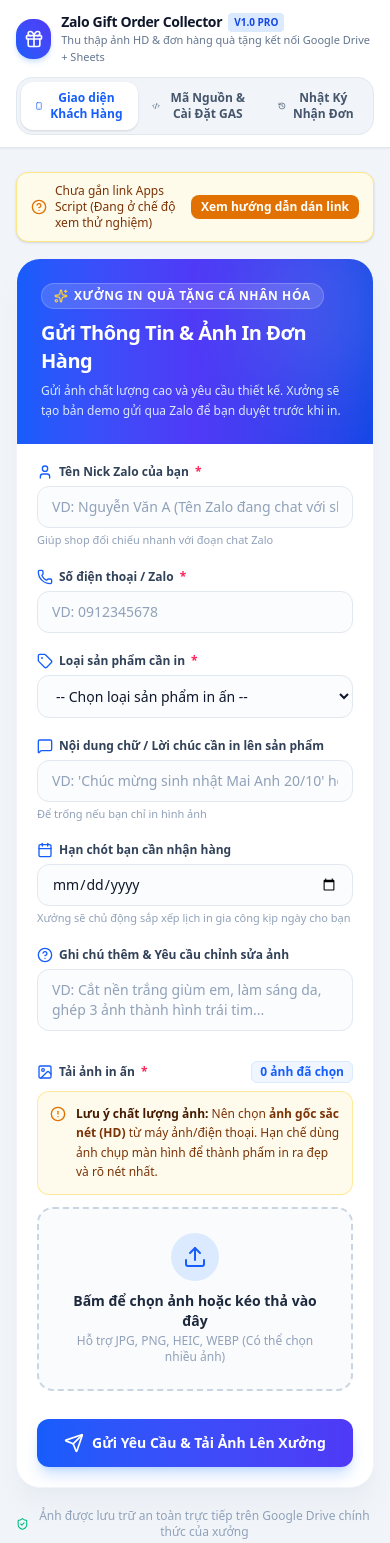
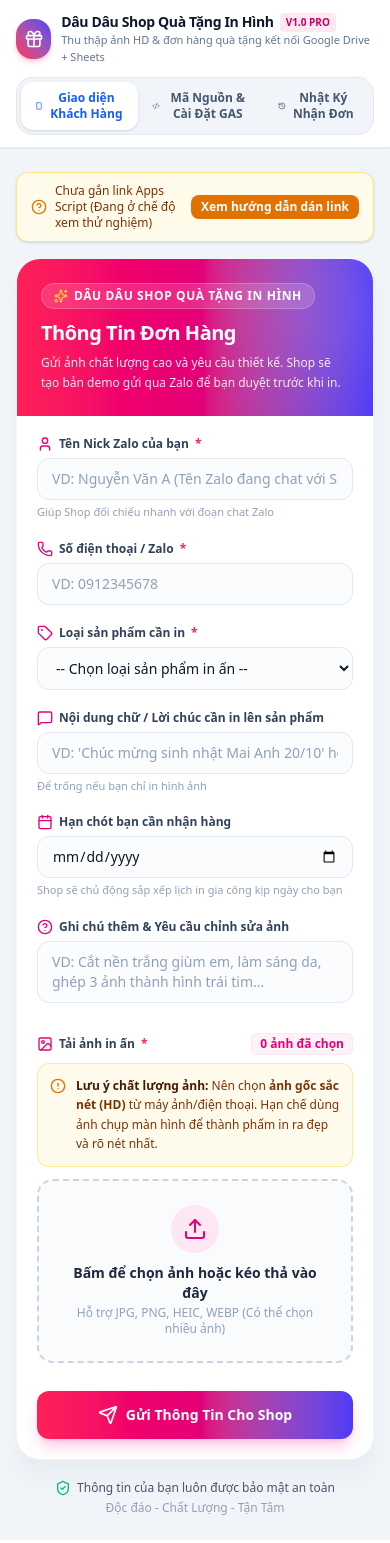
Before and after one commit to nhatminhbf24/order-daudau, a React (Vite) app: page / in a window 390 px wide. Shown: the top 1543 px of the page. Built offline with nearby package versions, Linux system fonts and the light colour scheme.

Commit message:
chore: rebrand application to Dâu Dâu Shop
Update brand name, UI color scheme, and copy across the
application to reflect the Dâu Dâu Shop identity.

```diff
--- a/index.html
+++ b/index.html
@@ -3,9 +3,9 @@
   <head>
     <meta charset="UTF-8" />
     <meta name="viewport" content="width=device-width, initial-scale=1.0" />
-    <title>My Google AI Studio App</title>
-    <meta name="description" content="An application built with Google AI Studio." />
-    <meta property="og:title" content="My Google AI Studio App" />
+    <title>Dâu Dâu Shop Quà Tặng In Hình - Đơn Hàng & Ảnh In</title>
+    <meta name="description" content="Hệ thống tiếp nhận thông tin đơn hàng và ảnh in quà tặng cá nhân hóa cho Dâu Dâu Shop" />
+    <meta property="og:title" content="Dâu Dâu Shop Quà Tặng In Hình" />
     <meta property="og:description" content="An application built with Google AI Studio." />
     <meta property="og:type" content="website" />
     <meta name="twitter:card" content="summary_large_image" />
--- a/metadata.json
+++ b/metadata.json
@@ -1,6 +1,6 @@
 {
-  "name": "Zalo Gift Order Collector",
-  "description": "Hệ thống thu thập đơn hàng và ảnh in chất lượng cao cho xưởng in quà tặng cá nhân hóa qua Zalo kết nối Google Drive & Sheets",
+  "name": "Dâu Dâu Shop Quà Tặng In Hình",
+  "description": "Hệ thống tiếp nhận thông tin đơn hàng và ảnh in quà tặng cá nhân hóa cho Dâu Dâu Shop kết nối Google Drive & Sheets",
   "requestFramePermissions": [],
   "majorCapabilities": ["MAJOR_CAPABILITY_SERVER_SIDE_GEMINI_API"]
 }
--- a/public/standalone-order-form.html
+++ b/public/standalone-order-form.html
@@ -47,7 +47,7 @@
   <!-- =============================================================== -->
 
   <!-- Top Header / Banner -->
-  <header class="bg-gradient-to-r from-blue-600 via-indigo-600 to-blue-700 text-white pt-8 pb-14 px-4 shadow-md relative overflow-hidden">
+  <header class="bg-gradient-to-r from-rose-500 via-pink-600 to-indigo-600 text-white pt-8 pb-14 px-4 shadow-md relative overflow-hidden">
     <!-- Background subtle circles -->
     <div class="absolute -right-10 -top-10 w-48 h-48 bg-white/10 rounded-full blur-2xl pointer-events-none"></div>
     <div class="absolute -left-10 -bottom-10 w-48 h-48 bg-white/10 rounded-full blur-2xl pointer-events-none"></div>
@@ -57,11 +57,11 @@
         <svg class="w-4 h-4 text-amber-300" fill="currentColor" viewBox="0 0 20 20">
           <path d="M9.049 2.927c.3-.921 1.603-.921 1.902 0l1.07 3.292a1 1 0 00.95.69h3.462c.969 0 1.371 1.24.588 1.81l-2.8 2.034a1 1 0 00-.364 1.118l1.07 3.292c.3.921-.755 1.688-1.54 1.118l-2.8-2.034a1 1 0 00-1.175 0l-2.8 2.034c-.784.57-1.838-.197-1.539-1.118l1.07-3.292a1 1 0 00-.364-1.118L2.98 8.72c-.783-.57-.38-1.81.588-1.81h3.461a1 1 0 00.951-.69l1.07-3.292z"></path>
         </svg>
-        Xưởng In Quà Tặng Cá Nhân Hóa
+        Dâu Dâu Shop Quà Tặng In Hình
       </div>
-      <h1 class="text-2xl sm:text-3xl font-extrabold tracking-tight mb-2">Gửi Thông Tin & Ảnh In Đơn Hàng</h1>
-      <p class="text-blue-100 text-sm max-w-sm mx-auto leading-relaxed">
-        Tải ảnh gốc độ nét cao và yêu cầu in ấn để xưởng lên mẫu thiết kế gửi lại bạn qua Zalo duyệt trước khi in.
+      <h1 class="text-2xl sm:text-3xl font-extrabold tracking-tight mb-2">Thông Tin Đơn Hàng</h1>
+      <p class="text-pink-100 text-sm max-w-sm mx-auto leading-relaxed">
+        Tải ảnh gốc độ nét cao và yêu cầu in ấn để Shop lên mẫu thiết kế gửi lại bạn qua Zalo duyệt trước khi in.
       </p>
     </div>
   </header>
@@ -158,9 +158,9 @@
             type="date"
             id="deadline"
             name="deadline"
-            class="w-full px-3.5 py-2.5 rounded-xl border border-slate-200 bg-slate-50/50 text-slate-900 text-sm focus:bg-white focus:outline-none focus:ring-2 focus:ring-blue-500 focus:border-transparent transition-all cursor-pointer"
+            class="w-full px-3.5 py-2.5 rounded-xl border border-slate-200 bg-slate-50/50 text-slate-900 text-sm focus:bg-white focus:outline-none focus:ring-2 focus:ring-pink-500 focus:border-transparent transition-all cursor-pointer"
           >
-          <p class="text-xs text-slate-400 mt-1">Giúp xưởng ưu tiên tiến độ gia công kịp ngày tặng của bạn</p>
+          <p class="text-xs text-slate-400 mt-1">Giúp Shop ưu tiên tiến độ gia công kịp ngày tặng của bạn</p>
         </div>
 
         <!-- 6. Ghi chú / Yêu cầu thiết kế -->
@@ -173,7 +173,7 @@
             name="notes"
             rows="3"
             placeholder="VD: Cắt ghép nền sáng hơn, xếp 3 ảnh thành hàng ngang, chỉnh da sáng tự nhiên..."
-            class="w-full px-3.5 py-2.5 rounded-xl border border-slate-200 bg-slate-50/50 text-slate-900 text-sm focus:bg-white focus:outline-none focus:ring-2 focus:ring-blue-500 focus:border-transparent transition-all placeholder:text-slate-400 resize-none"
+            class="w-full px-3.5 py-2.5 rounded-xl border border-slate-200 bg-slate-50/50 text-slate-900 text-sm focus:bg-white focus:outline-none focus:ring-2 focus:ring-pink-500 focus:border-transparent transition-all placeholder:text-slate-400 resize-none"
           ></textarea>
         </div>
 
@@ -183,7 +183,7 @@
             <label class="block text-sm font-semibold text-slate-700">
               Chọn ảnh in ấn <span class="text-rose-500">*</span>
             </label>
-            <span id="imageCounter" class="text-xs font-semibold px-2 py-0.5 bg-blue-50 text-blue-600 rounded-md">
+            <span id="imageCounter" class="text-xs font-semibold px-2 py-0.5 bg-pink-50 text-pink-600 rounded-md">
               0 ảnh đã chọn
             </span>
           </div>
@@ -201,7 +201,7 @@
           <!-- Dropzone Input -->
           <div
             id="dropzone"
-            class="border-2 border-dashed border-slate-300 hover:border-blue-500 bg-slate-50/70 hover:bg-blue-50/30 rounded-2xl p-6 text-center cursor-pointer transition-all flex flex-col items-center justify-center relative group"
+            class="border-2 border-dashed border-slate-300 hover:border-pink-500 bg-slate-50/70 hover:bg-pink-50/30 rounded-2xl p-6 text-center cursor-pointer transition-all flex flex-col items-center justify-center relative group"
             onclick="document.getElementById('fileInput').click()"
             ondragover="handleDragOver(event)"
             ondragleave="handleDragLeave(event)"
@@ -215,7 +215,7 @@
               class="hidden"
               onchange="handleFileSelect(event)"
             >
-            <div class="w-12 h-12 rounded-full bg-blue-100 text-blue-600 flex items-center justify-center mb-2.5 group-hover:scale-110 transition-transform">
+            <div class="w-12 h-12 rounded-full bg-pink-100 text-pink-600 flex items-center justify-center mb-2.5 group-hover:scale-110 transition-transform">
               <svg class="w-6 h-6" fill="none" stroke="currentColor" viewBox="0 0 24 24">
                 <path stroke-linecap="round" stroke-linejoin="round" stroke-width="2" d="M4 16l4.586-4.586a2 2 0 012.828 0L16 16m-2-2l1.586-1.586a2 2 0 012.828 0L20 14m-6-6h.01M6 20h12a2 2 0 002-2V6a2 2 0 00-2-2H6a2 2 0 00-2 2v12a2 2 0 002 2z"></path>
               </svg>
@@ -235,14 +235,14 @@
           <button
             type="submit"
             id="submitBtn"
-            class="w-full py-3.5 px-6 rounded-xl bg-gradient-to-r from-blue-600 to-indigo-600 hover:from-blue-700 hover:to-indigo-700 text-white font-bold text-base shadow-lg shadow-blue-500/25 hover:shadow-blue-500/35 active:scale-[0.99] transition-all flex items-center justify-center gap-2 cursor-pointer disabled:opacity-75 disabled:cursor-not-allowed"
+            class="w-full py-3.5 px-6 rounded-xl bg-gradient-to-r from-rose-500 via-pink-600 to-indigo-600 hover:from-rose-600 hover:to-indigo-700 text-white font-bold text-base shadow-lg shadow-pink-500/25 hover:shadow-pink-500/35 active:scale-[0.99] transition-all flex items-center justify-center gap-2 cursor-pointer disabled:opacity-75 disabled:cursor-not-allowed"
           >
             <span id="btnIcon">
               <svg class="w-5 h-5" fill="none" stroke="currentColor" viewBox="0 0 24 24">
                 <path stroke-linecap="round" stroke-linejoin="round" stroke-width="2" d="M12 19l9 2-9-18-9 18 9-2zm0 0v-8"></path>
               </svg>
             </span>
-            <span id="btnText">Gửi Yêu Cầu & Tải Ảnh Lên Xưởng</span>
+            <span id="btnText">Gửi Thông Tin Cho Shop</span>
           </button>
         </div>
 
@@ -250,14 +250,14 @@
     </div>
 
     <!-- Security & Trust note -->
-    <div class="text-center mt-6 text-xs text-slate-400 space-y-1">
-      <p class="flex items-center justify-center gap-1.5">
+    <div class="text-center mt-6 text-xs text-slate-500 space-y-1">
+      <p class="flex items-center justify-center gap-1.5 font-medium text-slate-600">
         <svg class="w-4 h-4 text-emerald-500" fill="currentColor" viewBox="0 0 20 20">
           <path fill-rule="evenodd" d="M2.166 4.999A11.954 11.954 0 0010 1.944 11.954 11.954 0 0017.834 5c.11.65.166 1.32.166 2.001 0 5.225-3.34 9.67-8 11.317C5.34 16.67 2 12.225 2 7c0-.682.057-1.35.166-2.001zm11.541 3.708a1 1 0 00-1.414-1.414L9 10.586 7.707 9.293a1 1 0 00-1.414 1.414l2 2a1 1 0 001.414 0l4-4z" clip-rule="evenodd"></path>
         </svg>
-        Ảnh được bảo mật và lưu trữ trực tiếp trên Google Drive chính thức của xưởng
+        Thông tin của bạn luôn được bảo mật an toàn
       </p>
-      <p>© Xưởng In Quà Tặng Theo Yêu Cầu • Phục vụ nhiệt tình, chất lượng cam kết</p>
+      <p class="text-slate-400 font-medium">Độc đáo - Chất Lượng - Tận Tâm</p>
     </div>
   </main>
 
@@ -271,7 +271,7 @@
       </div>
       <h3 class="text-xl font-extrabold text-slate-800 mb-2">Đã Gửi Thông Tin Thành Công!</h3>
       <p class="text-slate-600 text-sm leading-relaxed mb-5">
-        Xưởng đã nhận được ảnh in và yêu cầu của bạn. Đội ngũ thiết kế sẽ liên hệ gửi bản demo qua Zalo sớm nhất!
+        Shop đã nhận được ảnh in và yêu cầu của bạn. Đội ngũ thiết kế sẽ liên hệ gửi bản demo qua Zalo sớm nhất!
       </p>
 
       <div class="bg-slate-50 border border-slate-100 rounded-xl p-3 text-left text-xs space-y-1.5 mb-5">
--- a/src/App.tsx
+++ b/src/App.tsx
@@ -53,15 +53,15 @@
 
           {/* Logo / Brand */}
           <div className="flex items-center gap-2.5">
-            <div className="w-10 h-10 rounded-2xl bg-gradient-to-tr from-blue-600 to-indigo-600 text-white flex items-center justify-center shadow-md shadow-blue-500/20">
+            <div className="w-10 h-10 rounded-2xl bg-gradient-to-tr from-rose-500 to-indigo-600 text-white flex items-center justify-center shadow-md shadow-rose-500/20">
               <Gift className="w-5 h-5" />
             </div>
             <div>
               <div className="flex items-center gap-1.5">
                 <h1 className="font-extrabold text-slate-900 text-sm sm:text-base tracking-tight">
-                  Zalo Gift Order Collector
+                  Dâu Dâu Shop Quà Tặng In Hình
                 </h1>
-                <span className="bg-blue-100 text-blue-700 text-[10px] font-bold px-1.5 py-0.5 rounded uppercase">
+                <span className="bg-pink-100 text-pink-700 text-[10px] font-bold px-1.5 py-0.5 rounded uppercase">
                   v1.0 Pro
                 </span>
               </div>
--- a/src/components/CustomerOrderForm.tsx
+++ b/src/components/CustomerOrderForm.tsx
@@ -131,7 +131,7 @@
 
     // Validate images
     if (images.length === 0) {
-      alert('Vui lòng tải lên ít nhất 1 hình ảnh cần in để xưởng xử lý!');
+      alert('Vui lòng tải lên ít nhất 1 hình ảnh cần in để Shop xử lý!');
       return;
     }
 
@@ -301,19 +301,19 @@
       <div className="bg-white rounded-3xl shadow-xl shadow-slate-200/60 border border-slate-100 overflow-hidden">
 
         {/* Banner Top Header */}
-        <div className="bg-gradient-to-r from-blue-600 via-indigo-600 to-blue-700 text-white p-6 sm:p-7 relative overflow-hidden">
+        <div className="bg-gradient-to-r from-rose-500 via-pink-600 to-indigo-600 text-white p-6 sm:p-7 relative overflow-hidden">
           <div className="absolute -right-8 -top-8 w-40 h-40 bg-white/10 rounded-full blur-2xl pointer-events-none"></div>
 
           <div className="inline-flex items-center gap-1.5 bg-white/15 backdrop-blur-md px-3 py-1 rounded-full text-xs font-semibold uppercase tracking-wider mb-2.5 border border-white/20">
             <Sparkles className="w-3.5 h-3.5 text-amber-300" />
-            Xưởng In Quà Tặng Cá Nhân Hóa
+            Dâu Dâu Shop Quà Tặng In Hình
           </div>
 
           <h2 className="text-xl sm:text-2xl font-bold tracking-tight mb-1.5">
-            Gửi Thông Tin & Ảnh In Đơn Hàng
+            Thông Tin Đơn Hàng
           </h2>
-          <p className="text-blue-100 text-xs sm:text-sm leading-relaxed max-w-md">
-            Gửi ảnh chất lượng cao và yêu cầu thiết kế. Xưởng sẽ tạo bản demo gửi qua Zalo để bạn duyệt trước khi in.
+          <p className="text-pink-100 text-xs sm:text-sm leading-relaxed max-w-md">
+            Gửi ảnh chất lượng cao và yêu cầu thiết kế. Shop sẽ tạo bản demo gửi qua Zalo để bạn duyệt trước khi in.
           </p>
         </div>
 
@@ -323,7 +323,7 @@
           {/* 1. Tên Zalo */}
           <div>
             <label htmlFor="zaloName" className="flex items-center gap-1.5 text-xs sm:text-sm font-semibold text-slate-700 mb-1.5">
-              <User className="w-4 h-4 text-blue-600" />
+              <User className="w-4 h-4 text-pink-600" />
               Tên Nick Zalo của bạn <span className="text-rose-500">*</span>
             </label>
             <input
@@ -333,16 +333,16 @@
               required
               value={formData.zaloName}
               onChange={handleInputChange}
-              placeholder="VD: Nguyễn Văn A (Tên Zalo đang chat với shop)"
-              className="w-full px-3.5 py-2.5 rounded-xl border border-slate-200 bg-slate-50/50 text-slate-900 text-sm focus:bg-white focus:outline-none focus:ring-2 focus:ring-blue-500 focus:border-transparent transition-all placeholder:text-slate-400"
+              placeholder="VD: Nguyễn Văn A (Tên Zalo đang chat với Shop)"
+              className="w-full px-3.5 py-2.5 rounded-xl border border-slate-200 bg-slate-50/50 text-slate-900 text-sm focus:bg-white focus:outline-none focus:ring-2 focus:ring-pink-500 focus:border-transparent transition-all placeholder:text-slate-400"
             />
-            <p className="text-[11px] text-slate-400 mt-1">Giúp shop đối chiếu nhanh với đoạn chat Zalo</p>
+            <p className="text-[11px] text-slate-400 mt-1">Giúp Shop đối chiếu nhanh với đoạn chat Zalo</p>
           </div>
 
           {/* 2. Số điện thoại */}
           <div>
             <label htmlFor="phone" className="flex items-center gap-1.5 text-xs sm:text-sm font-semibold text-slate-700 mb-1.5">
-              <Phone className="w-4 h-4 text-blue-600" />
+              <Phone className="w-4 h-4 text-pink-600" />
               Số điện thoại / Zalo <span className="text-rose-500">*</span>
             </label>
             <input
@@ -356,7 +356,7 @@
               className={`w-full px-3.5 py-2.5 rounded-xl border text-slate-900 text-sm focus:bg-white focus:outline-none focus:ring-2 transition-all placeholder:text-slate-400 ${
                 phoneError
                   ? 'border-rose-400 bg-rose-50/30 focus:ring-rose-500'
-                  : 'border-slate-200 bg-slate-50/50 focus:ring-blue-500 focus:border-transparent'
+                  : 'border-slate-200 bg-slate-50/50 focus:ring-pink-500 focus:border-transparent'
               }`}
             />
             {phoneError && (
@@ -370,7 +370,7 @@
           {/* 3. Sản phẩm */}
           <div>
             <label htmlFor="product" className="flex items-center gap-1.5 text-xs sm:text-sm font-semibold text-slate-700 mb-1.5">
-              <Tag className="w-4 h-4 text-blue-600" />
+              <Tag className="w-4 h-4 text-pink-600" />
               Loại sản phẩm cần in <span className="text-rose-500">*</span>
             </label>
             <select
@@ -379,7 +379,7 @@
               required
               value={formData.product}
               onChange={handleInputChange}
-              className="w-full px-3.5 py-2.5 rounded-xl border border-slate-200 bg-slate-50/50 text-slate-900 text-sm focus:bg-white focus:outline-none focus:ring-2 focus:ring-blue-500 focus:border-transparent transition-all cursor-pointer"
+              className="w-full px-3.5 py-2.5 rounded-xl border border-slate-200 bg-slate-50/50 text-slate-900 text-sm focus:bg-white focus:outline-none focus:ring-2 focus:ring-pink-500 focus:border-transparent transition-all cursor-pointer"
             >
               <option value="" disabled>-- Chọn loại sản phẩm in ấn --</option>
               {PRODUCT_CATEGORIES.map(cat => (
@@ -393,7 +393,7 @@
           {/* 4. Chữ cần in */}
           <div>
             <label htmlFor="printContent" className="flex items-center gap-1.5 text-xs sm:text-sm font-semibold text-slate-700 mb-1.5">
-              <MessageSquare className="w-4 h-4 text-blue-600" />
+              <MessageSquare className="w-4 h-4 text-pink-600" />
               Nội dung chữ / Lời chúc cần in lên sản phẩm
             </label>
             <input
@@ -403,7 +403,7 @@
               value={formData.printContent}
               onChange={handleInputChange}
               placeholder="VD: 'Chúc mừng sinh nhật Mai Anh 20/10' hoặc 'Best Dad Ever'"
-              className="w-full px-3.5 py-2.5 rounded-xl border border-slate-200 bg-slate-50/50 text-slate-900 text-sm focus:bg-white focus:outline-none focus:ring-2 focus:ring-blue-500 focus:border-transparent transition-all placeholder:text-slate-400"
+              className="w-full px-3.5 py-2.5 rounded-xl border border-slate-200 bg-slate-50/50 text-slate-900 text-sm focus:bg-white focus:outline-none focus:ring-2 focus:ring-pink-500 focus:border-transparent transition-all placeholder:text-slate-400"
             />
             <p className="text-[11px] text-slate-400 mt-1">Để trống nếu bạn chỉ in hình ảnh</p>
           </div>
@@ -411,7 +411,7 @@
           {/* 5. Hạn chót cần hàng */}
           <div>
             <label htmlFor="deadline" className="flex items-center gap-1.5 text-xs sm:text-sm font-semibold text-slate-700 mb-1.5">
-              <Calendar className="w-4 h-4 text-blue-600" />
+              <Calendar className="w-4 h-4 text-pink-600" />
               Hạn chót bạn cần nhận hàng
             </label>
             <input
@@ -421,15 +421,15 @@
               min={todayMinDate}
               value={formData.deadline}
               onChange={handleInputChange}
-              className="w-full px-3.5 py-2.5 rounded-xl border border-slate-200 bg-slate-50/50 text-slate-900 text-sm focus:bg-white focus:outline-none focus:ring-2 focus:ring-blue-500 focus:border-transparent transition-all cursor-pointer"
+              className="w-full px-3.5 py-2.5 rounded-xl border border-slate-200 bg-slate-50/50 text-slate-900 text-sm focus:bg-white focus:outline-none focus:ring-2 focus:ring-pink-500 focus:border-transparent transition-all cursor-pointer"
             />
-            <p className="text-[11px] text-slate-400 mt-1">Xưởng sẽ chủ động sắp xếp lịch in gia công kịp ngày cho bạn</p>
+            <p className="text-[11px] text-slate-400 mt-1">Shop sẽ chủ động sắp xếp lịch in gia công kịp ngày cho bạn</p>
           </div>
 
           {/* 6. Ghi chú thiết kế */}
           <div>
             <label htmlFor="notes" className="flex items-center gap-1.5 text-xs sm:text-sm font-semibold text-slate-700 mb-1.5">
-              <HelpCircle className="w-4 h-4 text-blue-600" />
+              <HelpCircle className="w-4 h-4 text-pink-600" />
               Ghi chú thêm & Yêu cầu chỉnh sửa ảnh
             </label>
             <textarea
@@ -439,7 +439,7 @@
               value={formData.notes}
               onChange={handleInputChange}
               placeholder="VD: Cắt nền trắng giùm em, làm sáng da, ghép 3 ảnh thành hình trái tim..."
-              className="w-full px-3.5 py-2.5 rounded-xl border border-slate-200 bg-slate-50/50 text-slate-900 text-sm focus:bg-white focus:outline-none focus:ring-2 focus:ring-blue-500 focus:border-transparent transition-all placeholder:text-slate-400 resize-none"
+              className="w-full px-3.5 py-2.5 rounded-xl border border-slate-200 bg-slate-50/50 text-slate-900 text-sm focus:bg-white focus:outline-none focus:ring-2 focus:ring-pink-500 focus:border-transparent transition-all placeholder:text-slate-400 resize-none"
             />
           </div>
 
@@ -447,10 +447,10 @@
           <div className="pt-1">
             <div className="flex items-center justify-between mb-2">
               <label className="flex items-center gap-1.5 text-xs sm:text-sm font-semibold text-slate-700">
-                <ImageIcon className="w-4 h-4 text-blue-600" />
+                <ImageIcon className="w-4 h-4 text-pink-600" />
                 Tải ảnh in ấn <span className="text-rose-500">*</span>
               </label>
-              <span className="text-xs font-semibold px-2 py-0.5 bg-blue-50 text-blue-600 rounded-md border border-blue-100">
+              <span className="text-xs font-semibold px-2 py-0.5 bg-pink-50 text-pink-600 rounded-md border border-pink-100">
                 {images.length} ảnh đã chọn
               </span>
             </div>
@@ -471,8 +471,8 @@
               onDrop={handleDrop}
               className={`border-2 border-dashed rounded-2xl p-6 text-center cursor-pointer transition-all flex flex-col items-center justify-center relative group ${
                 dragOver
-                  ? 'border-blue-500 bg-blue-50/60 scale-[1.01]'
-                  : 'border-slate-300 hover:border-blue-500 bg-slate-50/70 hover:bg-blue-50/30'
+                  ? 'border-pink-500 bg-pink-50/60 scale-[1.01]'
+                  : 'border-slate-300 hover:border-pink-500 bg-slate-50/70 hover:bg-pink-50/30'
               }`}
             >
               <input
@@ -483,7 +483,7 @@
                 onChange={handleFileChange}
                 className="hidden"
               />
-              <div className="w-12 h-12 rounded-full bg-blue-100 text-blue-600 flex items-center justify-center mb-2.5 group-hover:scale-110 transition-transform">
+              <div className="w-12 h-12 rounded-full bg-pink-100 text-pink-600 flex items-center justify-center mb-2.5 group-hover:scale-110 transition-transform">
                 <Upload className="w-6 h-6" />
               </div>
               <p className="text-sm font-semibold text-slate-800 mb-0.5">
@@ -529,7 +529,7 @@
             <button
               type="submit"
               disabled={isSubmitting}
-              className="w-full py-3.5 px-6 rounded-xl bg-gradient-to-r from-blue-600 to-indigo-600 hover:from-blue-700 hover:to-indigo-700 text-white font-bold text-sm sm:text-base shadow-lg shadow-blue-500/25 hover:shadow-blue-500/35 active:scale-[0.99] transition-all flex items-center justify-center gap-2 cursor-pointer disabled:opacity-75 disabled:cursor-not-allowed"
+              className="w-full py-3.5 px-6 rounded-xl bg-gradient-to-r from-rose-500 via-pink-600 to-indigo-600 hover:from-rose-600 hover:to-indigo-700 text-white font-bold text-sm sm:text-base shadow-lg shadow-pink-500/25 hover:shadow-pink-500/35 active:scale-[0.99] transition-all flex items-center justify-center gap-2 cursor-pointer disabled:opacity-75 disabled:cursor-not-allowed"
             >
               {isSubmitting ? (
                 <>
@@ -539,7 +539,7 @@
               ) : (
                 <>
                   <Send className="w-5 h-5" />
-                  <span>Gửi Yêu Cầu & Tải Ảnh Lên Xưởng</span>
+                  <span>Gửi Thông Tin Cho Shop</span>
                 </>
               )}
             </button>
@@ -549,12 +549,12 @@
       </div>
 
       {/* Security and trust footer */}
-      <div className="text-center mt-5 text-xs text-slate-400 space-y-1">
-        <p className="flex items-center justify-center gap-1.5">
+      <div className="text-center mt-5 text-xs text-slate-500 space-y-1">
+        <p className="flex items-center justify-center gap-1.5 font-medium text-slate-600">
           <ShieldCheck className="w-4 h-4 text-emerald-500" />
-          Ảnh được lưu trữ an toàn trực tiếp trên Google Drive chính thức của xưởng
+          Thông tin của bạn luôn được bảo mật an toàn
         </p>
-        <p>© Xưởng In Quà Tặng Cá Nhân Hóa • Phục vụ chuyên nghiệp, tận tâm</p>
+        <p className="text-slate-400 font-medium">Độc đáo - Chất Lượng - Tận Tâm</p>
       </div>
 
     </div>
--- a/src/components/SuccessModal.tsx
+++ b/src/components/SuccessModal.tsx
@@ -25,7 +25,7 @@
         </h3>
 
         <p className="text-slate-600 text-xs sm:text-sm leading-relaxed mb-4">
-          Xưởng đã nhận được ảnh in và yêu cầu của bạn. Đội ngũ thiết kế sẽ liên hệ gửi bản demo qua Zalo sớm nhất!
+          Shop đã nhận được ảnh in và yêu cầu của bạn. Đội ngũ thiết kế sẽ liên hệ gửi bản demo qua Zalo sớm nhất!
         </p>
 
         {/* Order Details Card */}
```
